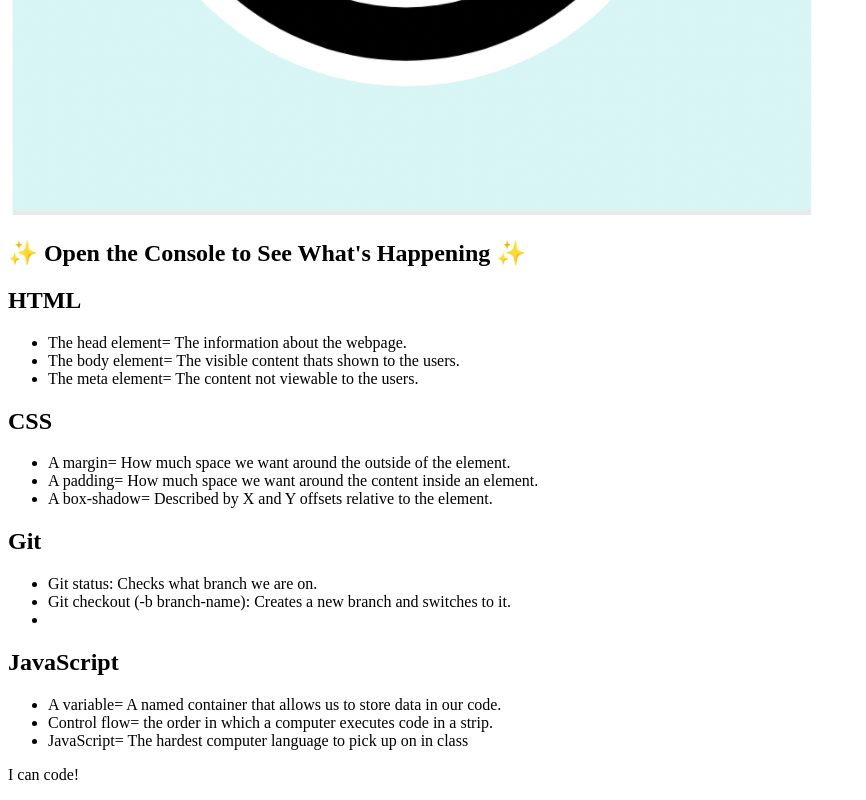
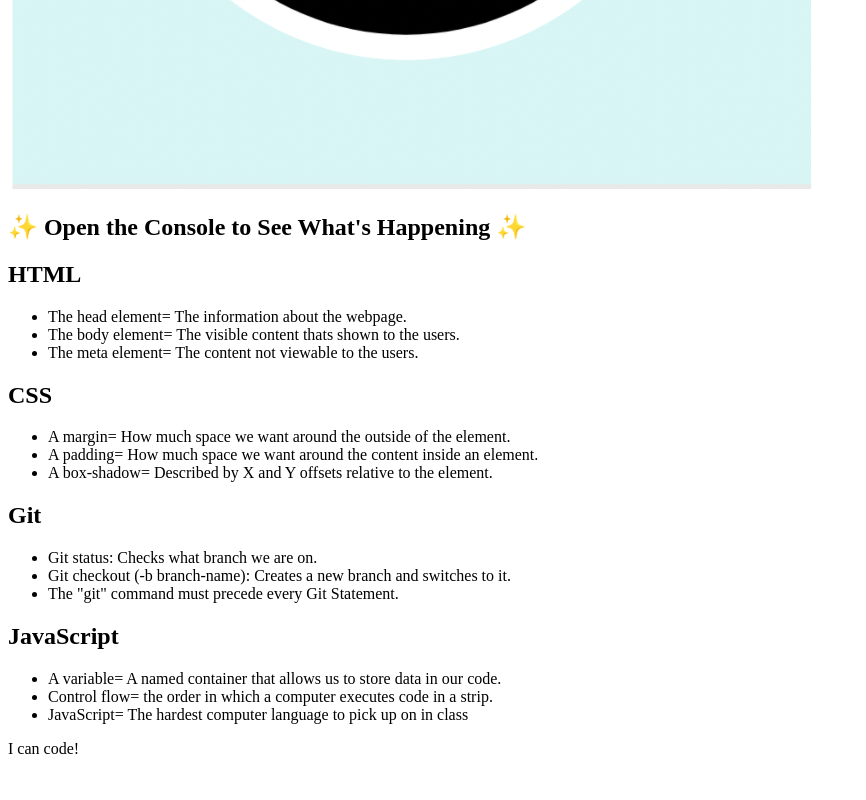
Before and after one commit to DaneLarsen1/prework-study-guide, a plain HTML site: page index.html in a window 1280 px wide. Shown: the part 667-1467 px from the top of the page, without its empty margins (0-866 px from the left). After the commit the page ends 1441 px from the top, so only its background shows below. Drawn offline with Linux system fonts and the light colour scheme.

Commit message:
updated project README file

```diff
--- a/index.html
+++ b/index.html
@@ -4,7 +4,7 @@
     <meta charset="UTF-8" />
     <meta http-equiv="X-UA-Compatible" content="IE=edge" />
     <meta name="viewport" content="width=device-width, initial-scale=1.0" />
-    <link rel="stylesheet" href="./assets/style.css"
+    <link rel="stylesheet" href="./assets/style.css">
     <title>Prework Study Guide</title>
  </head>
   <body>
@@ -37,7 +37,7 @@
       <ul>
         <li>Git status: Checks what branch we are on.</li>
         <li>Git checkout (-b branch-name): Creates a new branch and switches to it.</li>
-        <li></li>
+        <li>The "git" command must precede every Git Statement.</li>
       </ul>
     </section>
 
```
Also changed, not shown: 4 other files.
